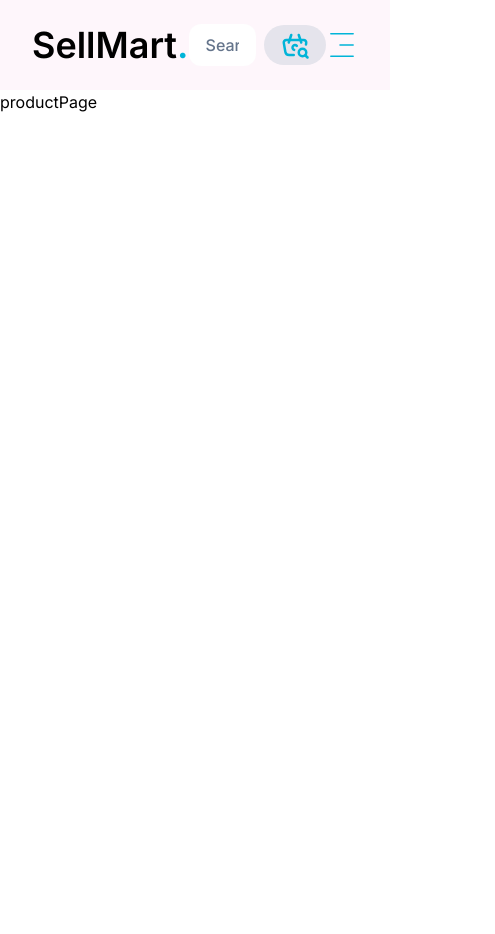
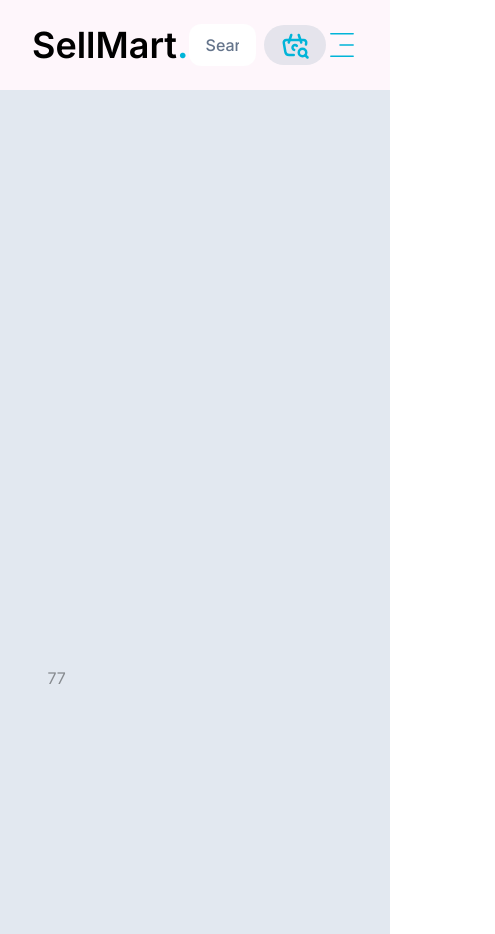
Before and after one commit to hsbrRahman/sellcart, a Next.js app: page /product/1 in a window 390 px wide. Shown: the whole page, 495 px wide, since content can reach past the window. Before the commit the page ends 844 px from the top, so only its background shows below. Built offline with nearby package versions, Linux system fonts and the light colour scheme; no server answers.

Commit message:
add fetch products on homepage productsList

```diff
--- a/app/page.js
+++ b/app/page.js
@@ -1,7 +1,8 @@
 import HomeCarousel from "@/components/HomeCarousel";
 import ProductsSection from "@/components/ProductsSection";
-
-export default function Home() {
+import { getProducts } from "@/lib/getProducts";
+export default async function Home() {
+  const products = await getProducts("products");
   return (
     <main className="flex flex-col min-h-screen w-full">
       <section className=" flex min-h-screen flex-col items-center justify-between p-24 lg:flex-row bg-slate-200">
@@ -19,12 +20,12 @@ export default function Home() {
               </div>
             </div>
             <div>
-              <HomeCarousel />
+              <HomeCarousel products={[...products]} />
             </div>
           </div>
         </div>
       </section>
-      <ProductsSection />
+      <ProductsSection products={[...products]} />
     </main>
   );
 }
--- a/app/product/[id]/page.jsx
+++ b/app/product/[id]/page.jsx
@@ -1,7 +1,19 @@
+import ProductCarousel from "@/components/ProductCarousel";
 import React from "react";
 
 const productPage = () => {
-  return <div>productPage</div>;
+  return (
+    <section className=" flex min-h-screen flex-col items-center justify-between p-24 lg:flex-row bg-slate-200">
+      <div className="container mx-auto ">
+        <div className="flex flex-col xl:flex-row items-center justify-between gap-8 lg:gap-0">
+          <div>
+            <ProductCarousel />
+          </div>
+          <div className="text-center xl:text-left order-2 xl:order-none xl:inline flex flex-col items-center justify-center"></div>
+        </div>
+      </div>
+    </section>
+  );
 };
 
 export default productPage;
--- a/components/HomeCarousel.jsx
+++ b/components/HomeCarousel.jsx
@@ -1,13 +1,16 @@
 "use client";
-
 import { Swiper, SwiperSlide } from "swiper/react";
 import { EffectCube, Pagination, Autoplay } from "swiper/modules";
-
 import "swiper/css";
 import "swiper/css/effect-cube";
 import "swiper/css/pagination";
+import Image from "next/image";
 
-const HomeCarousel = () => {
+const HomeCarousel = ({ products }) => {
+  // const router = useRouter();
+  // const handleProductClick = (productId) => {
+  //   router.push(`/product/${productId}`);
+  // };
   return (
     <div className="w-[500px] h-[500px] text-black relative">
       <Swiper
@@ -27,10 +30,19 @@ const HomeCarousel = () => {
         modules={[EffectCube, Pagination, Autoplay]}
         className="mySwiper w-full h-full"
       >
-        <SwiperSlide className="text-center font-medium flex justify-center align-center">
-          <div className="block w-full h-full object-cover">1</div>
-        </SwiperSlide>
-        <SwiperSlide className="text-center font-medium flex justify-center align-center">
+        {products.map((product) => {
+          return (
+            <SwiperSlide
+              key={product.id}
+              className="text-center font-medium flex justify-center align-center"
+            >
+              <div className="block w-full h-full object-cover">
+                <Image src={product.thumbnail} fill alt="product-image" />
+              </div>
+            </SwiperSlide>
+          );
+        })}
+        {/* <SwiperSlide className="text-center font-medium flex justify-center align-center">
           2
         </SwiperSlide>
         <SwiperSlide className="text-center font-medium flex justify-center align-center">
@@ -38,7 +50,7 @@ const HomeCarousel = () => {
         </SwiperSlide>
         <SwiperSlide className="text-center font-medium flex justify-center align-center">
           4
-        </SwiperSlide>
+        </SwiperSlide> */}
       </Swiper>
     </div>
   );
--- /dev/null
+++ b/components/ProductCarousel.jsx
@@ -0,0 +1,77 @@
+"use client";
+import { useState } from "react";
+import { Swiper, SwiperSlide } from "swiper/react";
+import "swiper/css";
+import "swiper/css/free-mode";
+import "swiper/css/navigation";
+import "swiper/css/thumbs";
+import { FreeMode, Navigation, Thumbs, Autoplay } from "swiper/modules";
+import Image from "next/image";
+import "./styles.css";
+
+const ProductCarousel = () => {
+  const [thumbsSwiper, setThumbsSwiper] = useState(null);
+  return (
+    <div className="w-[600px] h-[600px] text-black relative">
+      <>
+        <Swiper
+          style={{
+            "--swiper-navigation-color": "#fff",
+            "--swiper-pagination-color": "#fff",
+          }}
+          autoplay={{
+            delay: 1500,
+            disableOnInteraction: false,
+          }}
+          loop={true}
+          spaceBetween={10}
+          navigation={true}
+          thumbs={{ swiper: thumbsSwiper }}
+          modules={[FreeMode, Navigation, Thumbs, Autoplay]}
+          className="mySwiper2 w-full h-full"
+        >
+          <SwiperSlide className="text-center font-medium flex justify-center align-center">
+            <div className="block w-full h-full object-cover bg-cover bg-center">
+              <Image
+                src="https://firebasestorage.googleapis.com/v0/b/sellmart-5f2b4.appspot.com/o/products%2F8GHPOVr28xQ3ZeYnIBlWUPQLIUJ3%2FUntitled.jpgb5d36174?alt=media&token=d2a93c56-a8a3-4613-9118-ac5277996309"
+                fill={true}
+                alt="image"
+              />
+            </div>
+            {/* <img src="https://swiperjs.com/demos/images/nature-1.jpg" /> */}
+          </SwiperSlide>
+
+          <SwiperSlide>
+            {/* <img src="https://swiperjs.com/demos/images/nature-2.jpg" /> */}
+            2
+          </SwiperSlide>
+          <SwiperSlide>
+            {/* <img src="https://swiperjs.com/demos/images/nature-3.jpg" /> */}
+            3
+          </SwiperSlide>
+        </Swiper>
+        <Swiper
+          onSwiper={setThumbsSwiper}
+          loop={true}
+          spaceBetween={10}
+          slidesPerView={4}
+          freeMode={true}
+          watchSlidesProgress={true}
+          modules={[FreeMode, Navigation, Thumbs]}
+          className="mySwiper box-border px-2 py-0 h-[20%]"
+        >
+          <SwiperSlide>
+            {/* <img src="https://swiperjs.com/demos/images/nature-1.jpg" /> */}
+            88
+          </SwiperSlide>
+          <SwiperSlide>
+            {/* <img src="https://swiperjs.com/demos/images/nature-2.jpg" /> */}
+            77
+          </SwiperSlide>
+        </Swiper>
+      </>
+    </div>
+  );
+};
+
+export default ProductCarousel;
--- a/components/ProductGrid.jsx
+++ b/components/ProductGrid.jsx
@@ -1,97 +1,50 @@
+import Image from "next/image";
 import { ScrollArea } from "./ui/scroll-area";
+import Link from "next/link";
 
-const products = [
-  {
-    id: 1,
-    name: "chair",
-    price: "50.34",
-    uid: "",
-    description: "A luxurious chair",
-  },
-  {
-    id: 2,
-    name: "table",
-    price: "650.99",
-    uid: "",
-    description: "A luxurious table",
-  },
-  {
-    id: 3,
-    name: "wardrobe",
-    price: "1250.34",
-    uid: "",
-    description: "A luxurious wardrobe",
-  },
-  {
-    id: 4,
-    name: "wardrobe",
-    price: "1250.34",
-    uid: "",
-    description: "A luxurious wardrobe",
-  },
-  {
-    id: 5,
-    name: "wardrobe",
-    price: "1250.34",
-    uid: "",
-    description: "A luxurious wardrobe",
-  },
-  {
-    id: 6,
-    name: "wardrobe",
-    price: "1250.34",
-    uid: "",
-    description: "A luxurious wardrobe",
-  },
-  {
-    id: 7,
-    name: "wardrobe",
-    price: "1250.34",
-    uid: "",
-    description: "A luxurious wardrobe",
-  },
-  {
-    id: 8,
-    name: "wardrobe",
-    price: "1250.34",
-    uid: "",
-    description: "A luxurious wardrobe",
-  },
-  {
-    id: 9,
-    name: "wardrobe",
-    price: "1250.34",
-    uid: "",
-    description: "A luxurious wardrobe",
-  },
-];
-const ProductGrid = () => {
+const ProductGrid = ({ products }) => {
   return (
-    <ScrollArea className="mx-auto h-[500px] border border-accent p-4 bg-slate-300 rounded-xl">
+    <ScrollArea className="mx-auto h-[90%] w-full border border-accent p-4 bg-slate-300 rounded-xl">
       <p className="font-extrabold text-4xl border-b-2 border-accent bg-clip-text text-transparent bg-gradient-to-r from-indigo-500 via-purple-500 to-pink-500">
         Featured Products
       </p>
 
-      <ul className="pt-4 grid grid-cols-2 md:grid-cols-3 lg:grid-cols-4 gap-[30px]">
-        {products.map((product, index) => {
-          return (
+      <ul className="pt-4 grid grid-cols-1 md:grid-cols-2 lg:grid-cols-3 gap-[30px] h-full">
+        {products.map((product) => (
           <li
-              key={index}
-              className="bg-white h-[184px] py-6 px-10 rounded-xl flex flex-col justify-center items-center lg:items-start gap-1"
+            className="bg-white relative h-full py-6 px-10 rounded-xl flex flex-col justify-start items-start"
+            key={product.id}
           >
+            <Link href={`/product/${product.id}`} className="relative w-full">
+              <div className="relative w-full h-48">
+                <Image
+                  src={product.thumbnail}
+                  fill={true}
+                  objectFit="cover"
+                  alt="product-image"
+                  className="rounded-xl"
+                />
+              </div>
+              <div className="mt-4 flex flex-col items-start">
                 <span className="text-accent text-2xl font-bold">
-                {product.name}
+                  Name: {product.title}
                 </span>
-              <h3 className="text-xl max-w-[260px] min-h-[60px] text-center lg:text-left ">
+                <h3 className="text-xl max-w-[260px] min-h-[60px] text-center">
                   {product.description}
+                </h3>
+                <h3 className="text-xl max-w-[260px] min-h-[60px] text-center">
+                  Category: {product.category}
                 </h3>
                 <div className="flex items-center gap-3">
                   <span className="font-semibold text-accent">$</span>
-                <p className="text-black">{product.price}</p>
+                  <p className="text-black text-3xl font-bold">
+                    {product.price}
+                  </p>
                 </div>
+              </div>
+            </Link>
           </li>
-          );
-        })}
+        ))}
       </ul>
     </ScrollArea>
   );
--- a/components/ProductsSection.jsx
+++ b/components/ProductsSection.jsx
@@ -1,12 +1,12 @@
 import ProductGrid from "./ProductGrid";
 
-const ProductsSection = () => {
+const ProductsSection = ({ products }) => {
   return (
     <div className="w-full h-[600px] p-2">
       <div className="w-[95%] h-full mx-auto rounded-xl flex flex-col justify-center lg:flex-row gap-1">
         <section className="w-full lg:w-[20%] bg-red-200 h-full rounded-2xl"></section>
-        <section className="w-full lg:w-[80%] h-full flex items-center rounded-2xl">
-          <ProductGrid />
+        <section className="w-full lg:w-[80%] h-full flex items-center rounded-2xl ">
+          <ProductGrid products={[...products]} />
         </section>
       </div>
     </div>
--- /dev/null
+++ b/components/styles.css
@@ -0,0 +1,14 @@
+.mySwiper2 {
+  height: 80%;
+  width: 100%;
+}
+
+.mySwiper .swiper-slide {
+  width: 25%;
+  height: 100%;
+  opacity: 0.4;
+}
+
+.mySwiper .swiper-slide-thumb-active {
+  opacity: 1;
+}
--- /dev/null
+++ b/lib/getProducts.js
@@ -0,0 +1,8 @@
+import { collection, getDocs } from "firebase/firestore";
+import { db } from "@/firebase/firebase.config";
+
+export const getProducts = async (collectionName) => {
+  const querySnapshot = await getDocs(collection(db, collectionName));
+  const docs = querySnapshot.docs.map((doc) => ({ id: doc.id, ...doc.data() }));
+  return docs;
+};
```
Lines whose indentation alone changed are shown as unchanged.
